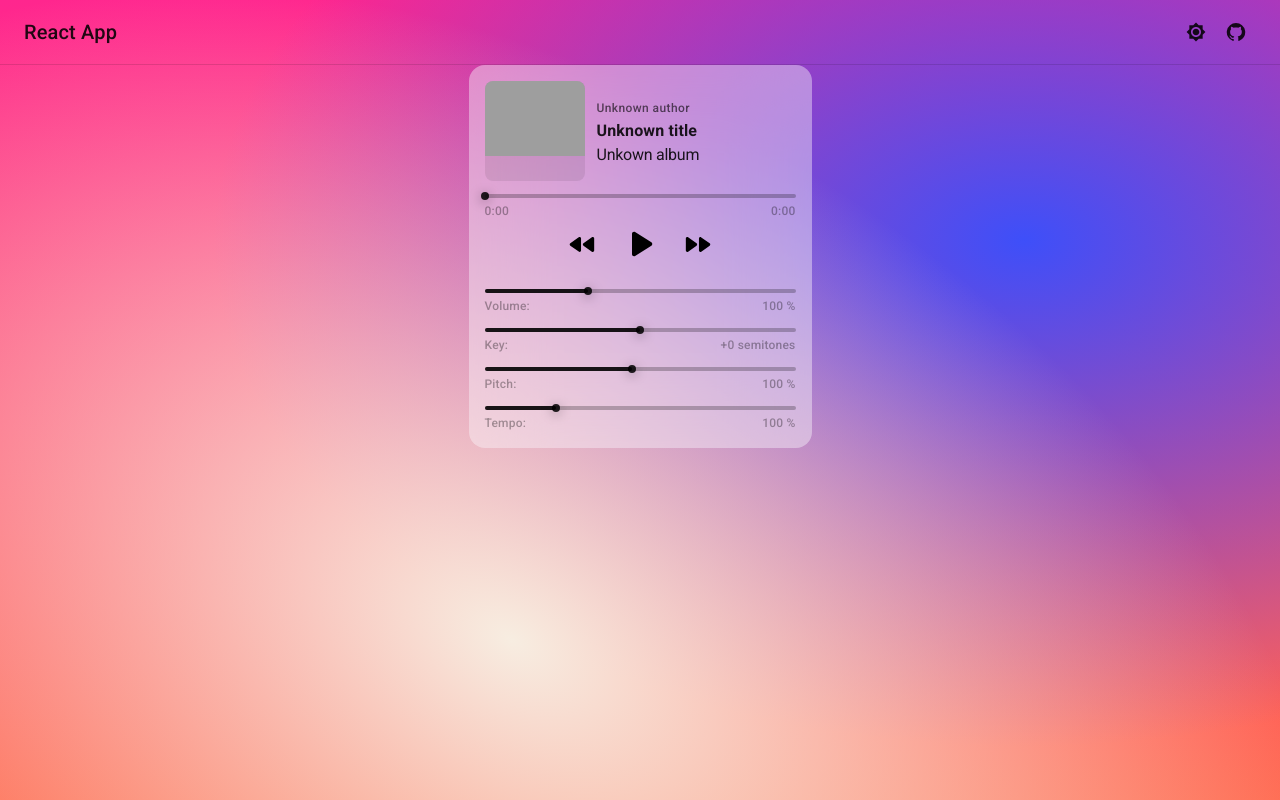
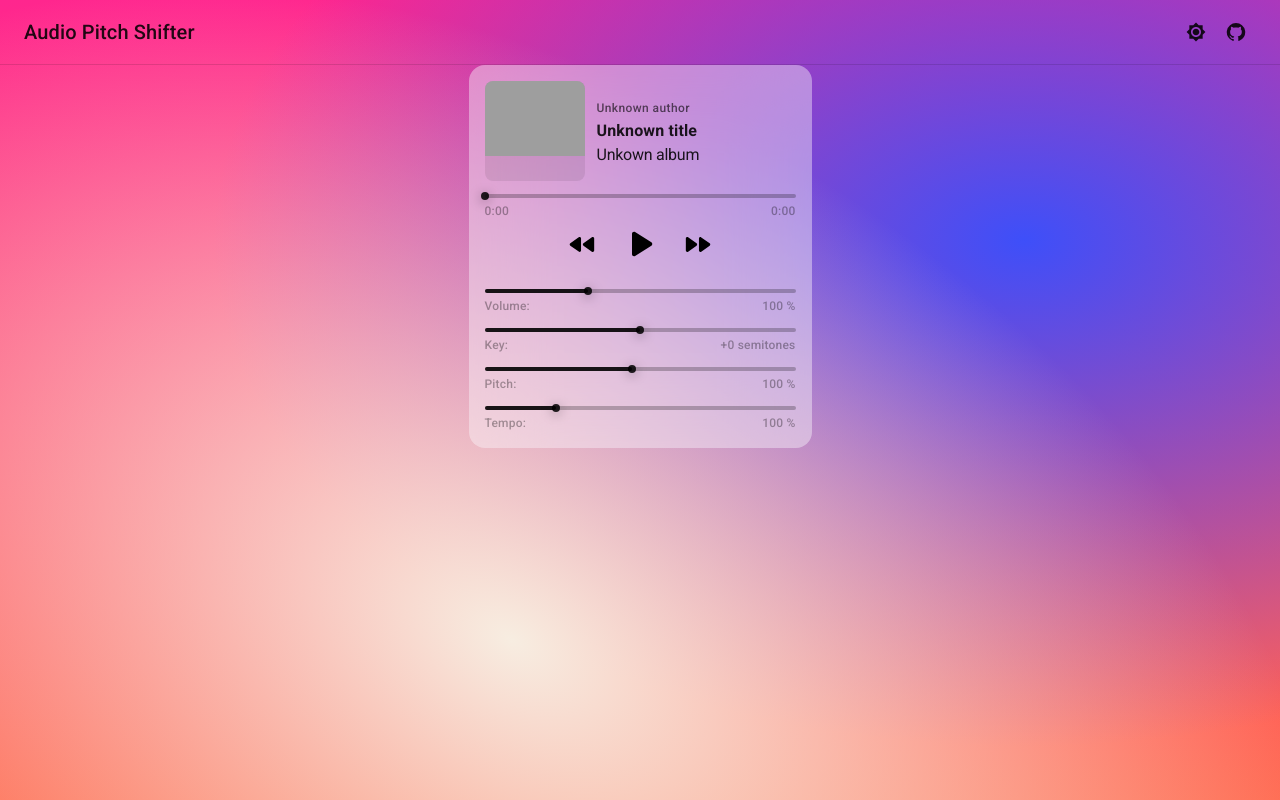
Before and after one commit to JoHoop/audio-pitch-shifter-react, a React (Create React App) app: page / in a window 1280 px wide. Built offline with nearby package versions, Linux system fonts and the light colour scheme; grey boxes are pictures that could not be loaded.

Commit message:
Update meta data

```diff
--- a/public/index.html
+++ b/public/index.html
@@ -7,7 +7,7 @@
     <meta name="theme-color" content="#000000" />
     <meta
       name="description"
-      content="Web site created using create-react-app"
+      content="React Web App to change the pitch and speed of audio files"
     />
     <link rel="apple-touch-icon" href="%PUBLIC_URL%/logo192.png" />
     <link rel="manifest" href="%PUBLIC_URL%/manifest.json" />
@@ -19,7 +19,7 @@
       rel="stylesheet"
       href="https://fonts.googleapis.com/icon?family=Material+Icons"
     />
-    <title>React App</title>
+    <title>Audio Pitch Shifter</title>
   </head>
   <body>
     <noscript>You need to enable JavaScript to run this app.</noscript>
--- a/src/components/Header.js
+++ b/src/components/Header.js
@@ -41,7 +41,7 @@ export const Header = () => {
           noWrap
           className={classes.toolbarTitle}
         >
-          React App
+          Audio Pitch Shifter
         </Typography>
         <nav>
           <ThemeToggle />
```
Also changed, not shown: public/manifest.json.
